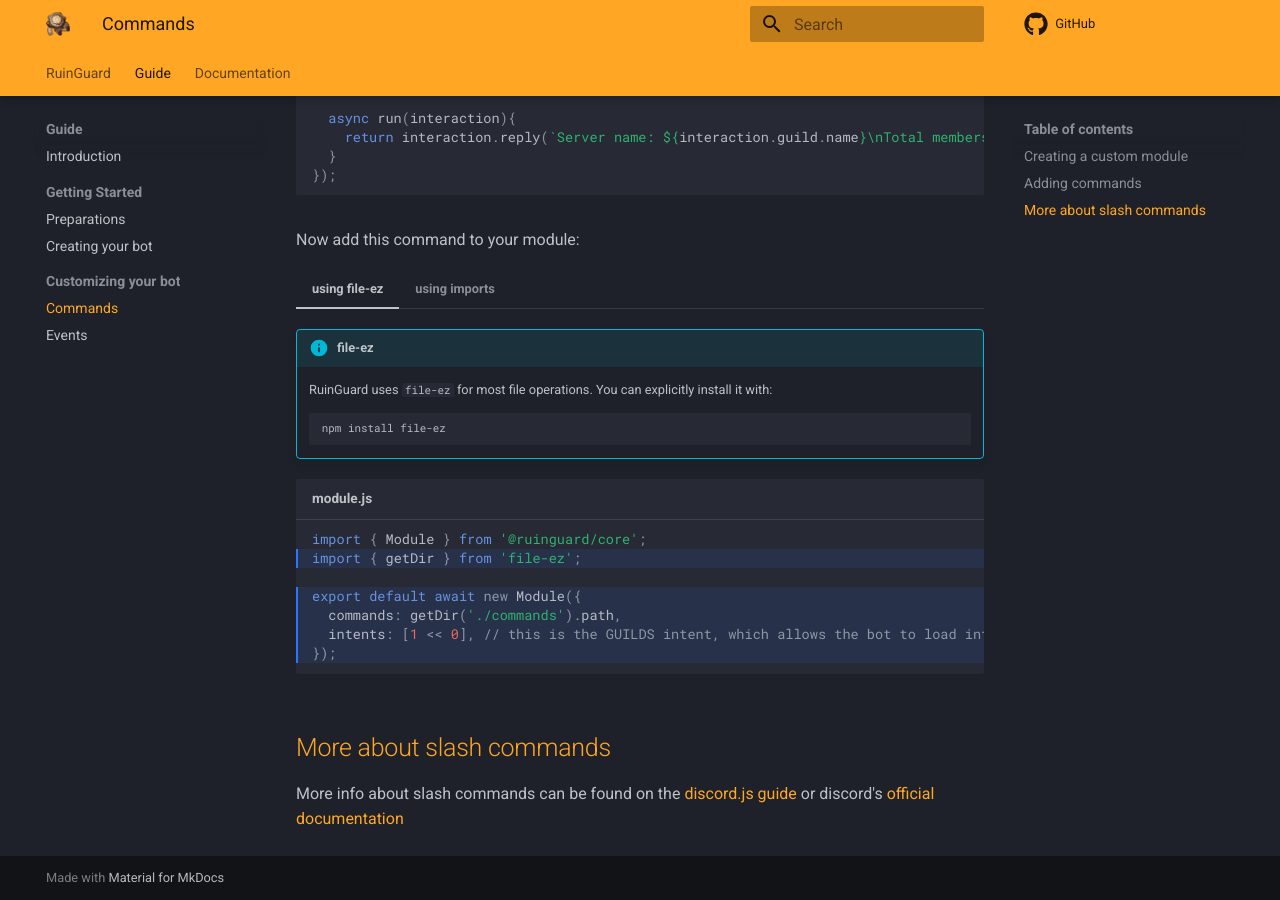
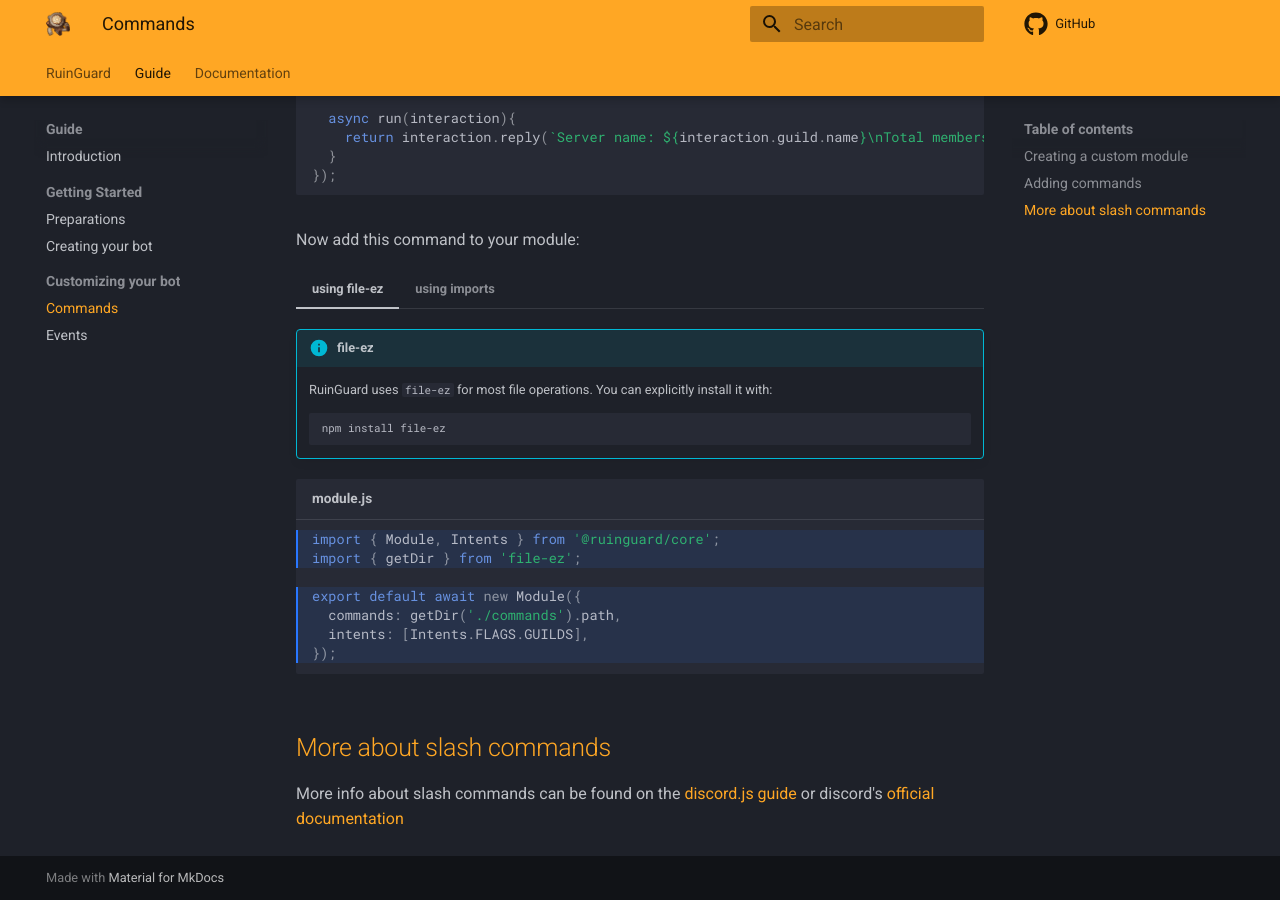
Before and after one commit to Khaenri-ah/ruinguard-docs, an MkDocs documentation site: the page built from docs/guide/customizing/commands.md, in a window 1280 px wide and 900 px high, scrolled down 1385 px. Built offline with MkDocs 1.6.1 and Material for MkDocs 9.7.7, drawn with Linux system fonts in a browser that asks for light colours; comment, search, counter and statistics services are not loaded.

Commit message:
change intents to flags

````diff
--- a/docs/guide/customizing/commands.md
+++ b/docs/guide/customizing/commands.md
@@ -97,24 +97,24 @@ Now add this command to your module:
         ```sh
         npm install file-ez
         ```
-    ```javascript title="module.js" hl_lines="2 4-7"
-    import { Module } from '@ruinguard/core';
+    ```javascript title="module.js" hl_lines="1 2 4-7"
+    import { Module, Intents } from '@ruinguard/core';
     import { getDir } from 'file-ez';
 
     export default await new Module({
       commands: getDir('./commands').path,
-      intents: [1 << 0], // this is the GUILDS intent, which allows the bot to load info about the guilds it's in
+      intents: [Intents.FLAGS.GUILDS],
     });
     ```
 
 === "using imports"
-    ```javascript title="module.js" hl_lines="2 4-7"
-    import { Module } from '@ruinguard/core';
+    ```javascript title="module.js" hl_lines="1 2 4-7"
+    import { Module, Intents } from '@ruinguard/core';
     import serverInfo from './commands/server-info.js';
 
     export default await new Module({
       commands: [serverInfo],
-      intents: [1 << 0], // this is the GUILDS intent, which allows the bot to load info about the guilds it's in
+      intents: [Intents.FLAGS.GUILDS],
     });
     ```
 
````
Also changed, not shown: docs/guide/customizing/events.md (+5 -5 lines).
